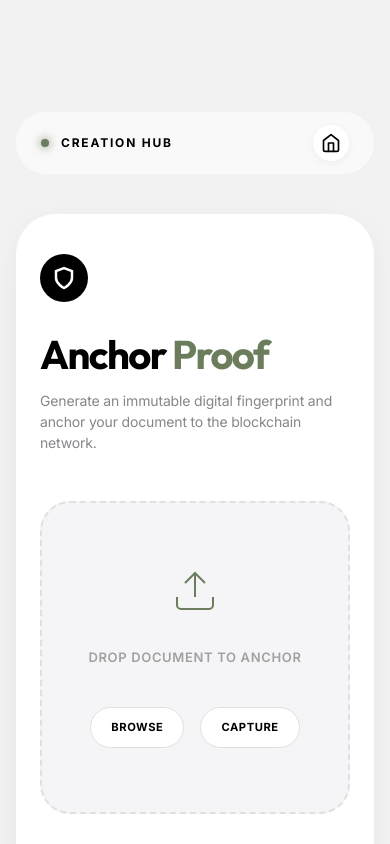
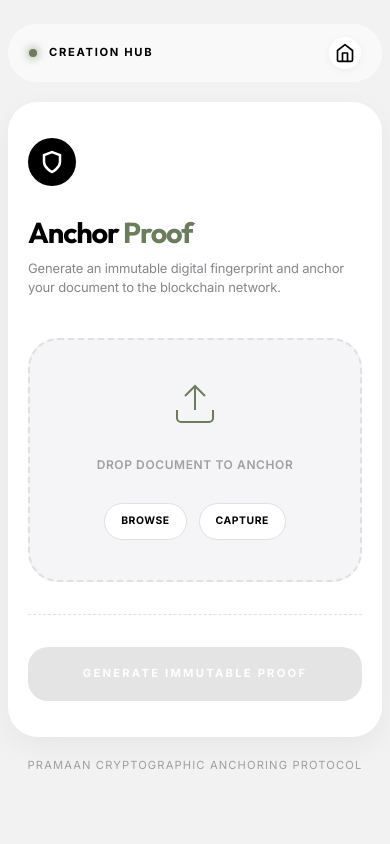
Before and after one commit to ZohairShakir/pramaan, a Next.js app: page /create in a window 390 px wide. Built offline with nearby package versions, Linux system fonts and the light colour scheme.

Commit message:
css tweaks

```diff
--- a/app/create/page.module.css
+++ b/app/create/page.module.css
@@ -3,7 +3,7 @@
   display: flex;
   flex-direction: column;
   background-color: #f2f2f2;
-  padding: 1rem;
+  padding: 0.75rem; /* Reduced page padding */
   align-items: center;
 }
 
@@ -12,8 +12,8 @@
   max-width: 500px;
   display: flex;
   flex-direction: column;
-  gap: 1.5rem;
-  padding-top: 6rem;
+  gap: 1.25rem;
+  padding-top: 2rem; /* Significantly reduced top gap */
   padding-bottom: 4rem;
 }
 
@@ -23,12 +23,12 @@
   display: flex;
   justify-content: space-between;
   align-items: center;
-  padding: 0.75rem 1.5rem;
+  padding: 0.75rem 1.25rem;
   background-color: rgba(255, 255, 255, 0.5);
   backdrop-filter: blur(10px);
   border-radius: 100px;
   border: 1px solid rgba(255, 255, 255, 0.3);
-  margin-bottom: 1rem;
+  margin-bottom: 0.5rem; /* Reduced margin */
 }
 
 .navLeft {
@@ -46,7 +46,7 @@
 }
 
 .pageTitle {
-  font-size: 0.75rem;
+  font-size: 0.7rem;
   font-weight: 700;
   color: var(--foreground);
   text-transform: uppercase;
@@ -57,8 +57,8 @@
   display: flex;
   align-items: center;
   justify-content: center;
-  width: 36px;
-  height: 36px;
+  width: 32px;
+  height: 32px;
   background-color: white;
   border-radius: 50%;
   color: var(--foreground);
@@ -98,10 +98,10 @@
 
 .title {
   font-family: var(--font-outfit);
-  font-size: 2.5rem;
+  font-size: 2.25rem; /* Slightly reduced for better fit */
   font-weight: 700;
   letter-spacing: -0.04em;
-  margin-bottom: 1rem;
+  margin-bottom: 0.75rem;
   line-height: 1;
 }
 
@@ -110,10 +110,10 @@
 }
 
 .subtitle {
-  font-size: 0.875rem;
+  font-size: 0.8125rem; /* Slightly smaller for density */
   color: var(--muted);
   line-height: 1.5;
-  margin-bottom: 3rem;
+  margin-bottom: 2.5rem;
 }
 
 /* Upload Box */
@@ -121,14 +121,14 @@
   background: #f5f5f7;
   border: 2px dashed #e0e0e0;
   border-radius: 30px;
-  padding: 4rem 2rem;
+  padding: 3.5rem 2rem; /* Reduced vertical padding */
   text-align: center;
   display: flex;
   flex-direction: column;
   align-items: center;
-  gap: 1.5rem;
+  gap: 1.25rem;
   transition: all 0.3s ease;
-  min-height: 250px;
+  min-height: 220px;
   justify-content: center;
 }
 
@@ -147,7 +147,7 @@
 }
 
 .uploadText {
-  font-size: 0.8125rem;
+  font-size: 0.75rem;
   font-weight: 600;
   color: #a0a0a0;
   text-transform: uppercase;
@@ -156,16 +156,16 @@
 
 .compactOptions {
   display: flex;
-  gap: 1rem;
-  margin-top: 1rem;
+  gap: 0.75rem;
+  margin-top: 0.5rem;
 }
 
 .compactBtn {
-  padding: 0.65rem 1.25rem;
+  padding: 0.6rem 1rem;
   background: white;
   border: 1px solid #e0e0e0;
   border-radius: 100px;
-  font-size: 0.7rem;
+  font-size: 0.65rem;
   text-transform: uppercase;
   letter-spacing: 0.05em;
   font-weight: 700;
@@ -185,7 +185,7 @@
   display: flex;
   flex-direction: column;
   align-items: center;
-  gap: 1.5rem;
+  gap: 1.25rem;
 }
 
 .previewCircle {
@@ -206,14 +206,14 @@
 }
 
 .fileName {
-  font-size: 1rem;
+  font-size: 0.9375rem;
   font-weight: 700;
   text-align: center;
   word-break: break-all;
 }
 
 .removeBtn {
-  font-size: 0.65rem;
+  font-size: 0.6rem;
   font-weight: 800;
   color: var(--error);
   text-transform: uppercase;
@@ -225,12 +225,12 @@
   width: 100%;
   height: 1px;
   border-top: 1px dashed #e0e0e0;
-  margin: 2.5rem 0;
+  margin: 2rem 0;
 }
 
 .actionButton {
   width: 100%;
-  padding: 1.25rem;
+  padding: 1.1rem;
   background-color: var(--foreground);
   color: var(--background);
   border-radius: 20px;
@@ -238,7 +238,7 @@
   font-weight: 700;
   text-transform: uppercase;
   letter-spacing: 0.2em;
-  font-size: 0.75rem;
+  font-size: 0.7rem;
   transition: all 0.3s ease;
 }
 
@@ -256,21 +256,21 @@
 .resultSection {
   display: flex;
   flex-direction: column;
-  gap: 2rem;
+  gap: 1.5rem;
 }
 
 .qrContainer {
   display: flex;
   flex-direction: column;
   align-items: center;
-  gap: 1.5rem;
-  padding: 2rem;
+  gap: 1.25rem;
+  padding: 1.5rem;
   background: #f5f5f7;
   border-radius: 30px;
 }
 
 .qrLabel {
-  font-size: 0.65rem;
+  font-size: 0.6rem;
   font-weight: 800;
   text-transform: uppercase;
   letter-spacing: 0.2em;
@@ -280,14 +280,14 @@
 .metaGrid {
   display: flex;
   flex-direction: column;
-  gap: 1rem;
+  gap: 0.8rem;
 }
 
 .metaItem {
   display: flex;
   justify-content: space-between;
   align-items: baseline;
-  padding-bottom: 1rem;
+  padding-bottom: 0.75rem;
   border-bottom: 1px dashed #e0e0e0;
 }
 
@@ -296,28 +296,28 @@
 }
 
 .metaLabel {
-  font-size: 0.65rem;
+  font-size: 0.6rem;
   font-weight: 700;
   text-transform: uppercase;
   color: #a0a0a0;
 }
 
 .metaValue {
-  font-size: 0.875rem;
+  font-size: 0.8125rem;
   font-weight: 600;
 }
 
 .metaValue.hash {
   font-family: var(--font-mono);
-  font-size: 0.7rem;
+  font-size: 0.65rem;
   opacity: 0.5;
 }
 
 .footerText {
   text-align: center;
-  font-size: 0.75rem;
+  font-size: 0.7rem;
   color: #a0a0a0;
-  margin-top: 1rem;
+  margin-top: 0.5rem;
   text-transform: uppercase;
   letter-spacing: 0.1em;
 }
@@ -327,9 +327,9 @@
   color: white;
   padding: 1rem;
   border-radius: 15px;
-  font-size: 0.75rem;
+  font-size: 0.7rem;
   text-align: center;
-  margin-top: 1.5rem;
+  margin-top: 1rem;
 }
 
 @keyframes spin {
@@ -337,8 +337,8 @@
 }
 
 .spinner {
-  width: 24px;
-  height: 24px;
+  width: 20px;
+  height: 20px;
   border: 2px solid rgba(255,255,255,0.2);
   border-top-color: white;
   border-radius: 50%;
@@ -347,10 +347,25 @@
 
 @media (max-width: 480px) {
   .page {
-    padding: 1rem;
+    padding: 0.5rem;
+  }
+
+  .main {
+    padding-top: 1rem; /* Minimal gap on mobile */
+    gap: 0.75rem;
   }
 
   .ticketCard {
+    padding: 2.25rem 1.25rem;
+    border-radius: 30px;
+  }
+
+  .title {
+    font-size: 1.8rem;
+  }
+
+  .uploadBox {
     padding: 2.5rem 1.5rem;
+    min-height: 200px;
   }
 }
--- a/app/page.module.css
+++ b/app/page.module.css
@@ -51,6 +51,10 @@
 
 .accentText {
   color: var(--accent);
+}
+
+.errorText {
+  color: var(--error);
 }
 
 .subtitle {
@@ -274,8 +278,31 @@
 }
 
 @media (max-width: 768px) {
-  .title { font-size: 3.5rem; }
-  .heroActions { flex-direction: column; width: 100%; }
-  .demoLink { font-size: 2rem; }
-  .demoSection { padding: 4rem 2rem; }
+  .container { padding: 2rem 1.5rem; }
+  .hero { padding: 4rem 0; }
+  .title { font-size: 3rem; margin-bottom: 2rem; }
+  .subtitle { font-size: 1.1rem; margin-bottom: 3rem; }
+  .heroActions { flex-direction: column; width: 100%; gap: 1rem; }
+  .primaryHeroButton, .secondaryHeroButton { padding: 1.25rem 2rem; width: 100%; text-align: center; }
+
+  /* Demo Section Mobile Fixes */
+  .demoSection {
+    padding: 3rem 1.5rem;
+    border-radius: 40px;
+    margin: 2rem 0;
+  }
+  .sectionHeader { margin-bottom: 2rem; }
+  .sectionTitle { font-size: 2.25rem; line-height: 1.1; }
+  .demoLink {
+    padding: 2.5rem 0;
+    font-size: 1.5rem;
+    letter-spacing: -0.02em;
+  }
+  .demoLink:hover { padding-left: 0.5rem; }
+  .arrow { font-size: 1.5rem; opacity: 0.3; }
+  .demoLink:hover .arrow { transform: translateX(5px); }
+
+  .statValue { font-size: 3.5rem; }
+  .ticketCard { padding: 2.5rem 1.5rem; border-radius: 30px; }
+  .featureSection, .statsSection { padding: 4rem 0; }
 }
--- a/app/verify/[id]/page.module.css
+++ b/app/verify/[id]/page.module.css
@@ -3,7 +3,7 @@
   display: flex;
   flex-direction: column;
   background-color: #f2f2f2;
-  padding: 1rem;
+  padding: 0.75rem; /* Reduced page padding */
   align-items: center;
 }
 
@@ -12,8 +12,8 @@
   max-width: 500px;
   display: flex;
   flex-direction: column;
-  gap: 1.5rem;
-  padding-top: 6rem;
+  gap: 1.25rem;
+  padding-top: 2rem; /* Significantly reduced top gap */
   padding-bottom: 4rem;
 }
 
@@ -23,12 +23,12 @@
   display: flex;
   justify-content: space-between;
   align-items: center;
-  padding: 0.75rem 1.5rem;
+  padding: 0.75rem 1.25rem;
   background-color: rgba(255, 255, 255, 0.5);
   backdrop-filter: blur(10px);
   border-radius: 100px;
   border: 1px solid rgba(255, 255, 255, 0.3);
-  margin-bottom: 1rem;
+  margin-bottom: 0.5rem; /* Reduced margin */
 }
 
 .navLeft {
@@ -46,7 +46,7 @@
 }
 
 .pageTitle {
-  font-size: 0.75rem;
+  font-size: 0.7rem;
   font-weight: 700;
   color: var(--foreground);
   text-transform: uppercase;
@@ -57,8 +57,8 @@
   display: flex;
   align-items: center;
   justify-content: center;
-  width: 36px;
-  height: 36px;
+  width: 32px;
+  height: 32px;
   background-color: white;
   border-radius: 50%;
   color: var(--foreground);
@@ -89,7 +89,7 @@
   display: flex;
   justify-content: space-between;
   align-items: center;
-  margin-bottom: 3rem;
+  margin-bottom: 2.5rem;
 }
 
 .statusCircle {
@@ -123,31 +123,66 @@
   border: 1px solid #eeeeee;
 }
 
-.previewCircle div {
-  transform: scale(0.2);
-  transform-origin: center;
+.statusBanner {
+  margin-bottom: 1.25rem;
+  display: flex;
+  flex-direction: column;
+  gap: 0.4rem;
+}
+
+.statusText {
+  font-size: 0.65rem;
+  font-weight: 800;
+  letter-spacing: 0.2em;
+  text-transform: uppercase;
+  animation: pulse 2s infinite ease-in-out;
+}
+
+.statusVerified {
+  color: var(--accent);
+}
+
+.statusTampered {
+  color: var(--error);
+}
+
+@keyframes pulse {
+  0% { opacity: 1; transform: scale(1); }
+  50% { opacity: 0.7; transform: scale(0.98); }
+  100% { opacity: 1; transform: scale(1); }
+}
+
+.statusLine {
+  width: 30px;
+  height: 2px;
+  background: var(--accent);
+  border-radius: 100px;
+}
+
+.statusTampered + .statusLine {
+  background: var(--error);
 }
 
 .documentTitle {
   font-family: var(--font-outfit);
-  font-size: 2.5rem;
+  font-size: 2.25rem;
   font-weight: 700;
   letter-spacing: -0.04em;
-  margin-bottom: 1.5rem;
-  line-height: 1;
+  margin-bottom: 1.25rem;
+  line-height: 1.1;
 }
 
 .badgeRow {
   display: flex;
   gap: 0.75rem;
-  margin-bottom: 2.5rem;
+  margin-bottom: 2rem;
 }
 
 .badge {
-  padding: 0.5rem 1rem;
+  padding: 0.4rem 0.8rem;
   border-radius: 20px;
   background-color: #f5f5f7;
-  font-size: 0.75rem;
+  font-size: 0.7rem;
   font-weight: 700;
   text-transform: uppercase;
   letter-spacing: 0.05em;
@@ -163,7 +198,7 @@
   width: 100%;
   height: 1px;
   border-top: 1px dashed #e0e0e0;
-  margin: 1.5rem 0;
+  margin: 1.25rem 0;
 }
 
 .infoSection {
@@ -175,7 +210,7 @@
 .metaInfo {
   display: flex;
   flex-direction: column;
-  gap: 1rem;
+  gap: 0.8rem;
 }
 
 .metaItem {
@@ -184,16 +219,16 @@
 }
 
 .label {
-  font-size: 0.65rem;
+  font-size: 0.6rem;
   font-weight: 700;
   text-transform: uppercase;
   letter-spacing: 0.1em;
   color: #a0a0a0;
-  margin-bottom: 0.25rem;
+  margin-bottom: 0.2rem;
 }
 
 .value {
-  font-size: 0.8125rem;
+  font-size: 0.75rem;
   font-weight: 600;
   color: var(--accent);
   text-transform: uppercase;
@@ -201,7 +236,7 @@
 
 .qrWrapper {
   background: white;
-  padding: 0.5rem;
+  padding: 0.4rem;
   border-radius: 12px;
 }
 
@@ -218,7 +253,7 @@
   display: flex;
   align-items: center;
   justify-content: space-between;
-  padding: 1.25rem 1.5rem;
+  padding: 1.1rem 1.25rem;
   border-bottom: 1px solid #f0f0f0;
   transition: background 0.2s;
   cursor: pointer;
@@ -244,7 +279,7 @@
 }
 
 .actionText {
-  font-size: 0.9375rem;
+  font-size: 0.875rem;
   font-weight: 500;
 }
 
@@ -256,41 +291,41 @@
 .warningBox {
   background: #ffffff;
   border-radius: 30px;
-  padding: 2.5rem;
+  padding: 2rem;
   border: 1px solid rgba(255, 59, 48, 0.1);
   display: flex;
   flex-direction: column;
-  gap: 1.5rem;
+  gap: 1.25rem;
 }
 
 .warningHeader {
   display: flex;
   align-items: center;
-  gap: 1rem;
+  gap: 0.75rem;
   color: var(--error);
 }
 
 .warningHeader h3 {
-  font-size: 1.25rem;
+  font-size: 1.1rem;
   font-weight: 700;
   text-transform: uppercase;
   letter-spacing: 0.05em;
 }
 
 .warningText {
-  font-size: 0.9375rem;
-  line-height: 1.6;
+  font-size: 0.875rem;
+  line-height: 1.5;
   color: var(--muted);
 }
 
 .riskList {
   display: flex;
   flex-direction: column;
-  gap: 0.75rem;
+  gap: 0.5rem;
 }
 
 .riskItem {
-  font-size: 0.8125rem;
+  font-size: 0.75rem;
   font-weight: 600;
   color: var(--error);
   opacity: 0.8;
@@ -298,23 +333,33 @@
 
 .footerText {
   text-align: center;
-  font-size: 0.75rem;
+  font-size: 0.7rem;
   color: #a0a0a0;
-  margin-top: 1rem;
+  margin-top: 0.5rem;
   text-transform: uppercase;
   letter-spacing: 0.1em;
 }
 
 @media (max-width: 480px) {
   .page {
-    padding: 1rem;
+    padding: 0.5rem;
+  }
+
+  .main {
+    padding-top: 1rem; /* Minimal gap on mobile */
+    gap: 0.75rem;
   }
 
   .ticketCard {
-    padding: 2rem 1.5rem;
+    padding: 2rem 1.25rem;
+    border-radius: 30px;
   }
 
   .documentTitle {
-    font-size: 2rem;
+    font-size: 1.8rem;
+  }
+
+  .cardHeader {
+    margin-bottom: 1.5rem;
   }
 }
```
Also changed, not shown: app/verify/[id]/VerificationReveal.module.css (added, +52 -0 lines), app/verify/[id]/VerificationReveal.tsx (added, +43 -0 lines), app/verify/[id]/page.tsx (+11 -1 lines), components/Navbar.module.css (+71 -5 lines), components/Navbar.tsx (+21 -9 lines).
